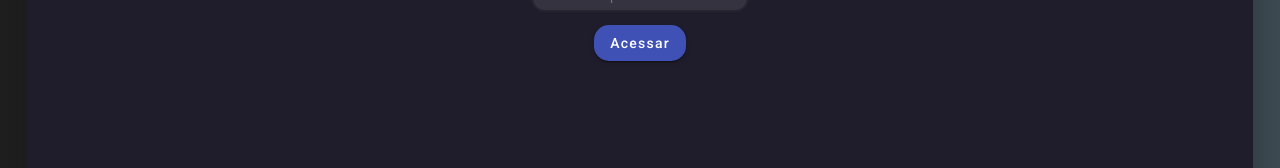
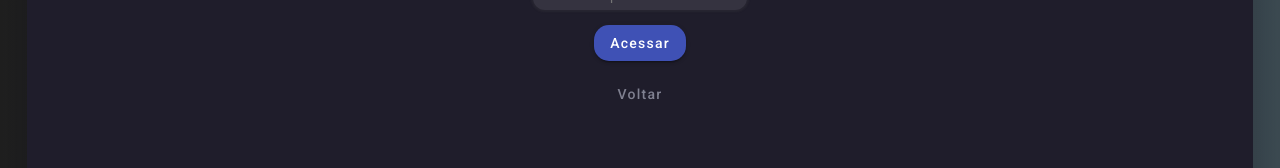
Before and after one commit to MathSZVKS/BuddyCarer, an Angular app: page / in a window 1280 px wide. Shown: the part 337-505 px from the top of the page. Built offline with nearby package versions, Linux system fonts and the light colour scheme.

Commit message:
login mensage

```diff
--- a/src/app/app.component.html
+++ b/src/app/app.component.html
@@ -20,7 +20,10 @@
         <div class="container">
             <div class="main-wrapper">
                 <div>
-                    <app-login (loginStatus)="acessGaranted($event)"></app-login>
+                    <app-login
+                        (loginStatus)="acessGaranted($event)"
+                        (return)="return($event)"
+                    ></app-login>
                 </div>
             </div>
         </div>
--- a/src/app/app.component.ts
+++ b/src/app/app.component.ts
@@ -22,4 +22,10 @@ export class AppComponent {
       alert('acesso negado');
     }
   }
+
+  return(evento: any){
+    if(evento){
+      this.inLogin = false;
+    }
+  }
 }
--- a/src/app/login/login.component.html
+++ b/src/app/login/login.component.html
@@ -2,4 +2,5 @@
     <input #user (change)="registerValue(user.value, 'user')" class="user" type="text" placeholder="user">
     <input #password (change)="registerValue(password.value, 'password')" class="password" type="password" placeholder="password">
     <button (click)="access()" class="login" mat-raised-button color="primary">Acessar</button>
+    <button (click)="returnPage()" class="login" mat-button color="danger">Voltar</button>
 </div>
--- a/src/app/login/login.component.ts
+++ b/src/app/login/login.component.ts
@@ -9,6 +9,7 @@ import { LoginService } from '../services/login.service';
 })
 export class LoginComponent {
   @Output() loginStatus = new EventEmitter<boolean>();
+  @Output() return = new EventEmitter<boolean>();
 
   user = '';
   password = '';
@@ -30,4 +31,8 @@ export class LoginComponent {
     this.loginStatus.emit(this.loginService.login(this.user, this.password));
   }
 
+  returnPage(){
+    this.return.emit(true);
+  }
+
 }
```
